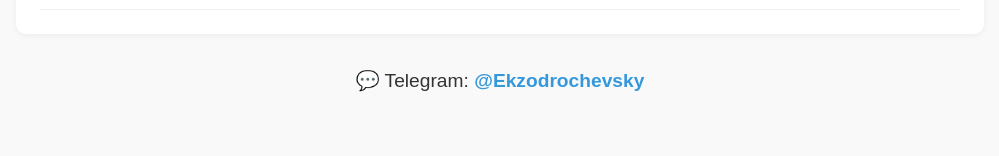
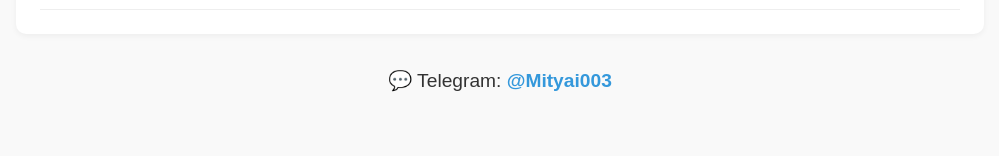
Before and after one commit to Dimon0306/Remont-Sanches.github.io, a plain HTML site: page index.html in a window 1280 px wide. Shown: the part 955-1111 px from the top of the page, without its empty margins (140-1139 px from the left). Drawn offline with Linux system fonts and the light colour scheme.

Commit message:
Update index.html

```diff
--- a/index.html
+++ b/index.html
@@ -137,7 +137,7 @@
 
     <div class="contacts">
 
-      <p>💬 Telegram: <a href="https://t.me/@Ekzodrochevsky" target="_blank">@Ekzodrochevsky</a></p>
+      <p>💬 Telegram: <a href="https://t.me/@Mityai003" target="_blank">@Mityai003</a></p>
     </div>
   </div>
 
```
